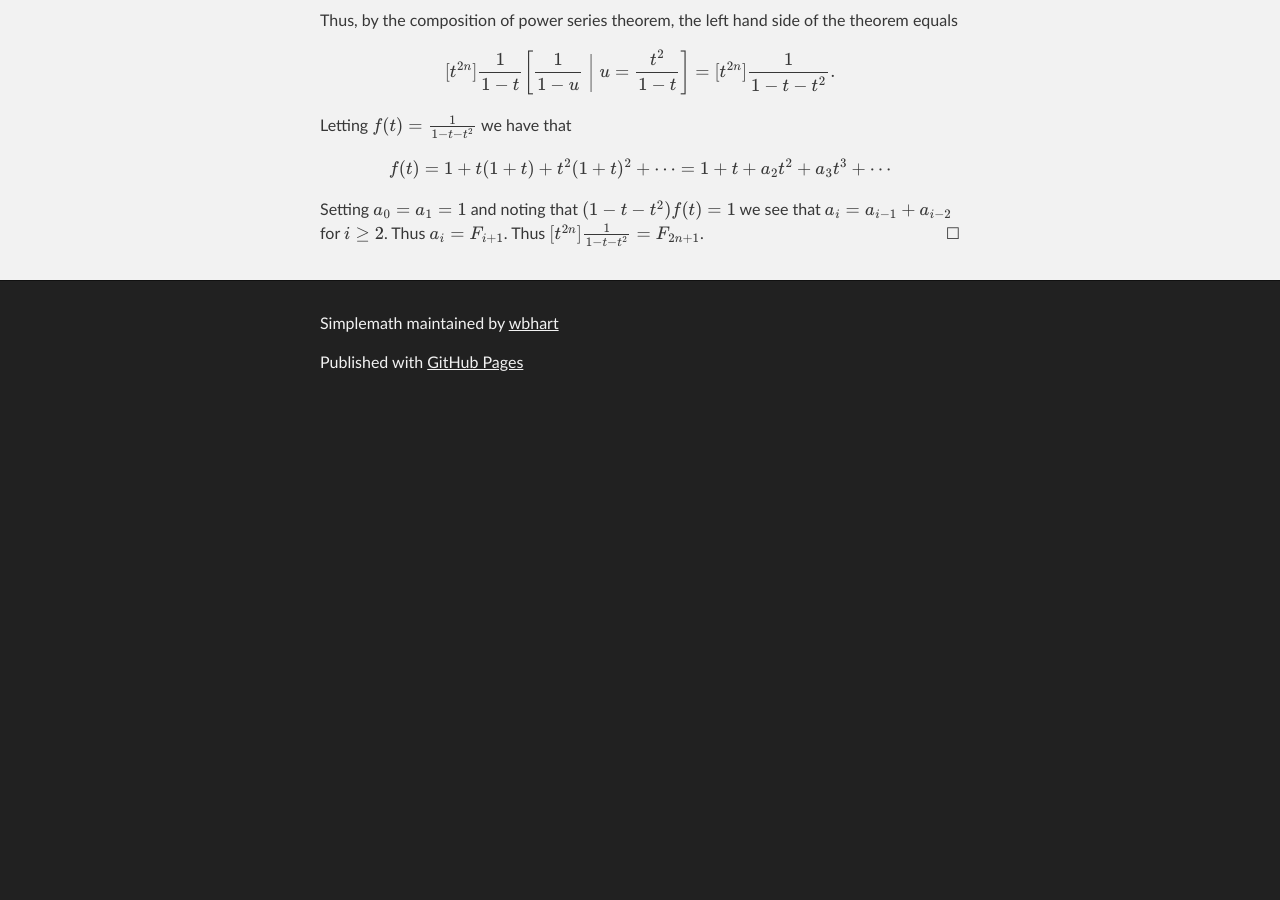
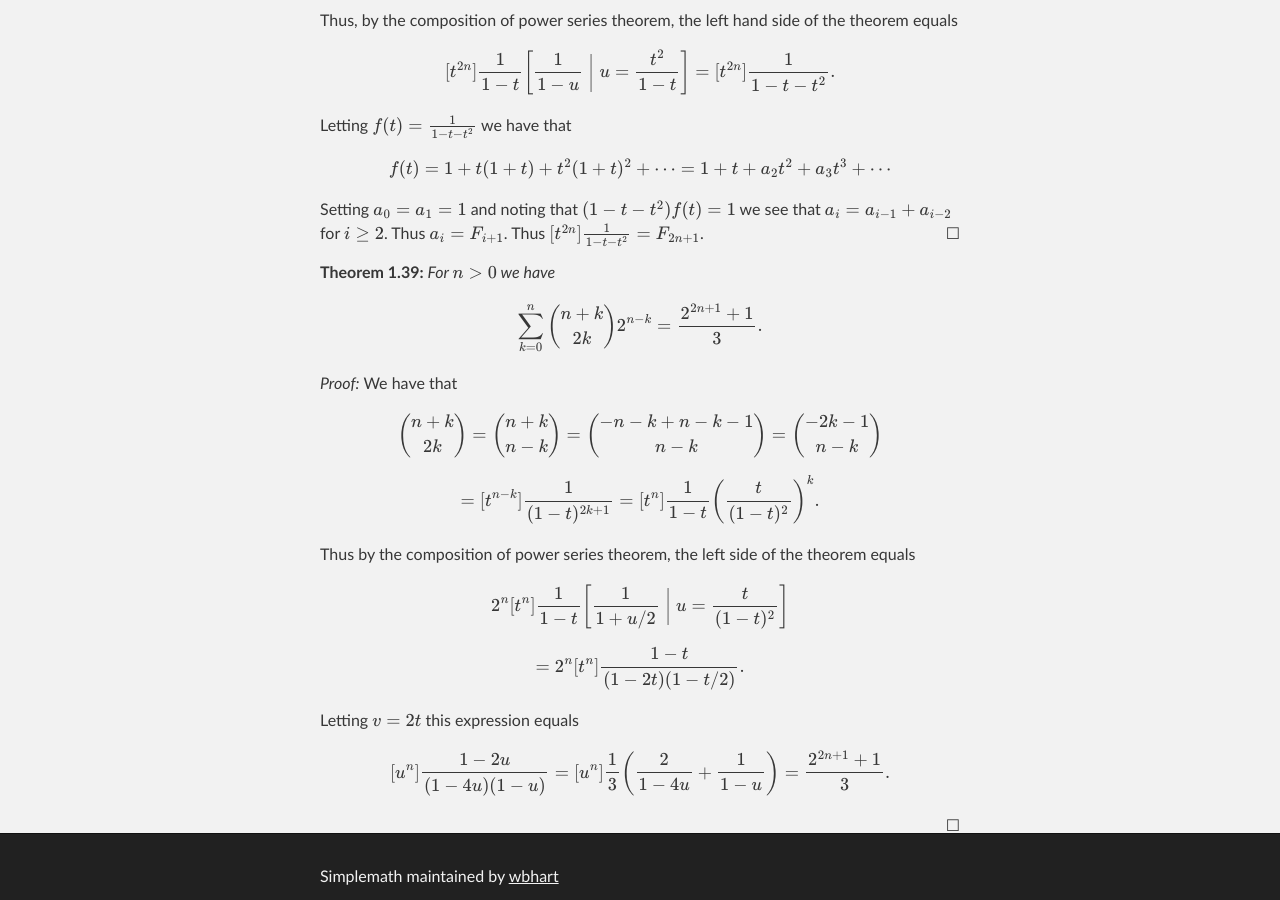
Before and after one commit to wbhart/SimpleMath, a Jekyll site: the page built from binomial.html, in a window 1280 px wide and 900 px high, scrolled down 11309 px. Built offline with Jekyll 4.4.1, drawn with Linux system fonts in a browser that asks for light colours; formulas are drawn with MathJax 3; before the commit the page ends 11718 px from its top, so only the background shows below that.

Commit message:
Update binomial.html

```diff
--- a/binomial.html
+++ b/binomial.html
@@ -400,3 +400,20 @@ $$f(t) = 1 + t(1 + t) + t^2(1 + t)^2 + \cdots = 1 + t + a_2t^2 + a_3t^3 + \cdots
 Setting $a_0 = a_1 = 1$ and noting that $(1 - t - t^2)f(t) = 1$ we see that $a_i = a_{i - 1} + a_{i - 2}$ for $i \geq 2$.
 Thus $a_i = F_{i + 1}$. Thus $[t^{2n}] \frac{1}{1 - t - t^2} = F_{2n + 1}$.
 </proof>
+
+<theorem> For $n > 0$ we have
+$$\sum_{k = 0}^n \binom{n + k}{2k}2^{n - k} = \frac{2^{2n + 1} + 1}{3}.$$
+</theorem>
+
+<proof> We have that
+$$\binom{n + k}{2k} = \binom{n + k}{n - k} = \binom{-n - k + n - k - 1}{n - k} = \binom{-2k - 1}{n - k}$$
+$$= [t^{n - k}] \frac{1}{(1 - t)^{2k + 1}} = [t^n] \frac{1}{1 - t} \left(\frac{t}{(1 - t)^2}\right)^k.$$
+
+Thus by the composition of power series theorem, the left side of the theorem equals
+$$2^n[t^n] \frac{1}{1 - t} \left[\frac{1}{1 + u/2} \;\bigg|\; u = \frac{t}{(1 - t)^2}\right]$$
+$$= 2^n[t^n] \frac{1 - t}{(1 - 2t)(1 - t/2)}.$$
+
+Letting $v = 2t$ this expression equals
+$$[u^n] \frac{1 - 2u}{(1 - 4u)(1 - u)} = [u^n]\frac{1}{3}\left(\frac{2}{1 - 4u} + \frac{1}{1- u}\right)
+= \frac{2^{2n + 1} + 1}{3}.$$
+</proof>
```
